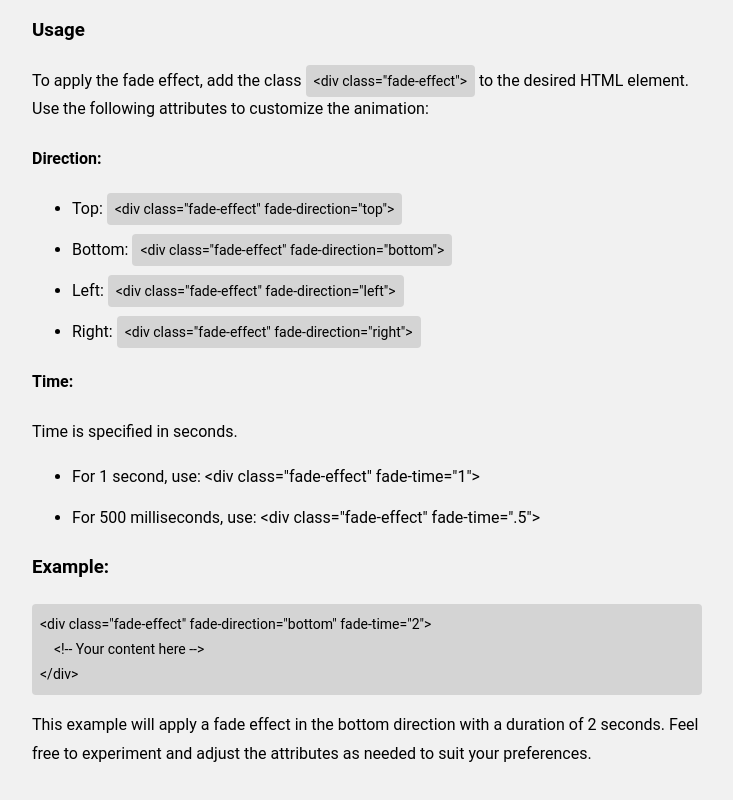
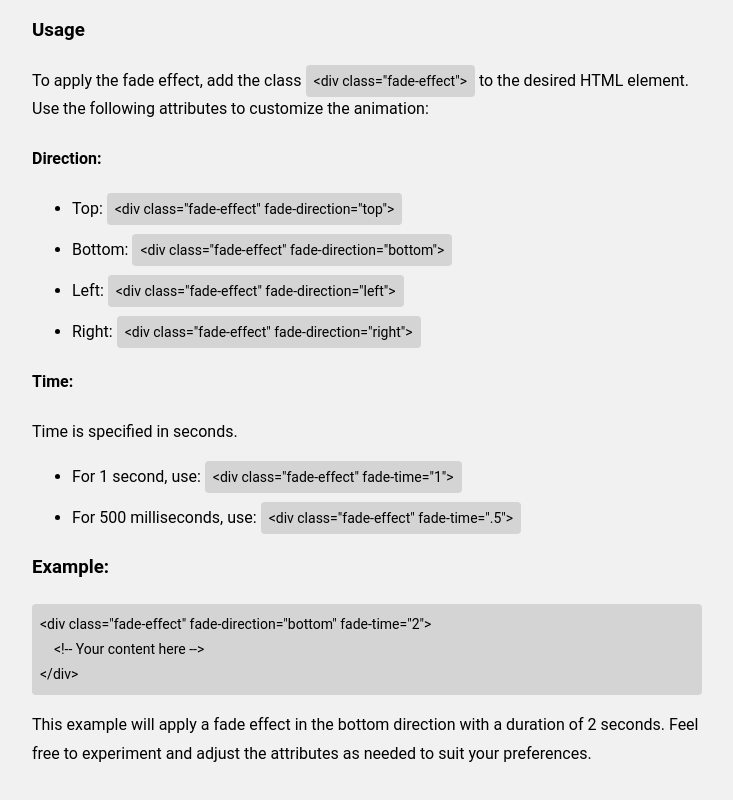
Before and after one commit to renangf4/FadeScroll.js, a website: page index.html in a window 1280 px wide. Shown: the part 1975-2775 px from the top of the page, without its empty margins (273-1006 px from the left). Drawn offline with Linux system fonts and the light colour scheme.

Commit message:
change text

```diff
--- a/index.html
+++ b/index.html
@@ -81,8 +81,8 @@
             <h4>Time:</h4>
             <p>Time is specified in seconds.</p>
             <ul>
-                <li>For 1 second, use: &lt;div class="fade-effect" fade-time="1"&gt;</li>
-                <li>For 500 milliseconds, use: &lt;div class="fade-effect" fade-time=".5"&gt;</li>
+                <li>For 1 second, use: <code>&lt;div class="fade-effect" fade-time="1"&gt;</code></li>
+                <li>For 500 milliseconds, use: <code>&lt;div class="fade-effect" fade-time=".5"&gt;</code></li>
             </ul>
 
             <h3>Example:</h3>
```
